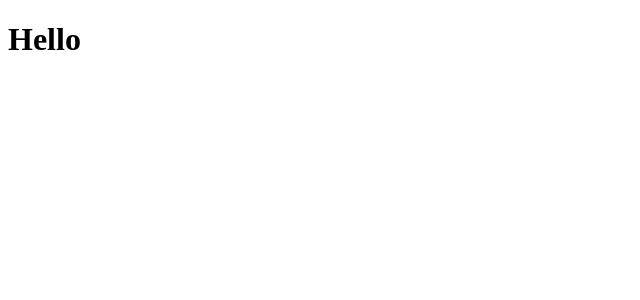
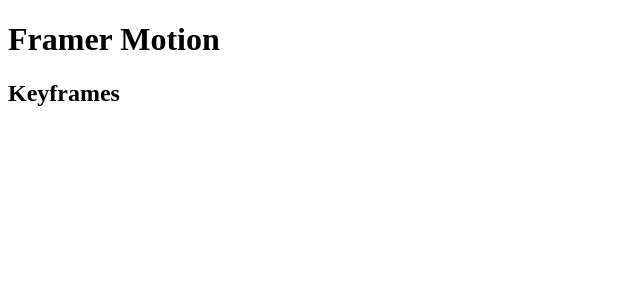
Before and after one commit to emanuelefavero/framer-motion, a Next.js app: page / in a window 1280 px wide. Shown: the top 300 px of the page, without its empty margins (0-640 px from the left). Built offline with nearby package versions, Linux system fonts and the light colour scheme.

Commit message:
add keyframes

```diff
--- a/app/globals.css
+++ b/app/globals.css
@@ -2,26 +2,10 @@
 @tailwind components;
 @tailwind utilities;
 
-:root {
-  --foreground-rgb: 0, 0, 0;
-  --background-start-rgb: 214, 219, 220;
-  --background-end-rgb: 255, 255, 255;
+body {
+  display: flex;
+  flex-direction: column;
+  justify-content: center;
+  align-items: center;
+  padding: 1rem;
 }
-
-@media (prefers-color-scheme: dark) {
-  :root {
-    --foreground-rgb: 255, 255, 255;
-    --background-start-rgb: 0, 0, 0;
-    --background-end-rgb: 0, 0, 0;
-  }
-}
-
-body {
-  color: rgb(var(--foreground-rgb));
-  background: linear-gradient(
-      to bottom,
-      transparent,
-      rgb(var(--background-end-rgb))
-    )
-    rgb(var(--background-start-rgb));
-}
--- a/app/page.tsx
+++ b/app/page.tsx
@@ -1,7 +1,20 @@
+'use client'
+
+import { motion } from 'framer-motion'
+
 export default function Home() {
   return (
     <>
-      <h1>Hello</h1>
+      <h1 className='font-bold text-xl'>Framer Motion</h1>
+      <h2>Keyframes</h2>
+      <motion.div
+        className='w-10 h-10 bg-indigo-500 rounded-full'
+        animate={{
+          scale: [1, 2, 2, 1, 1],
+          rotate: [0, 0, 270, 270, 0],
+          borderRadius: ['20%', '20%', '50%', '50%', '20%'],
+        }}
+      />
     </>
   )
 }
--- a/package.json
+++ b/package.json
@@ -15,6 +15,7 @@
     "autoprefixer": "10.4.14",
     "eslint": "8.40.0",
     "eslint-config-next": "13.4.1",
+    "framer-motion": "^10.12.8",
     "next": "13.4.1",
     "postcss": "8.4.23",
     "react": "18.2.0",
```
Also changed, not shown: 1 other file (tests, documents, lock files or other folders).
